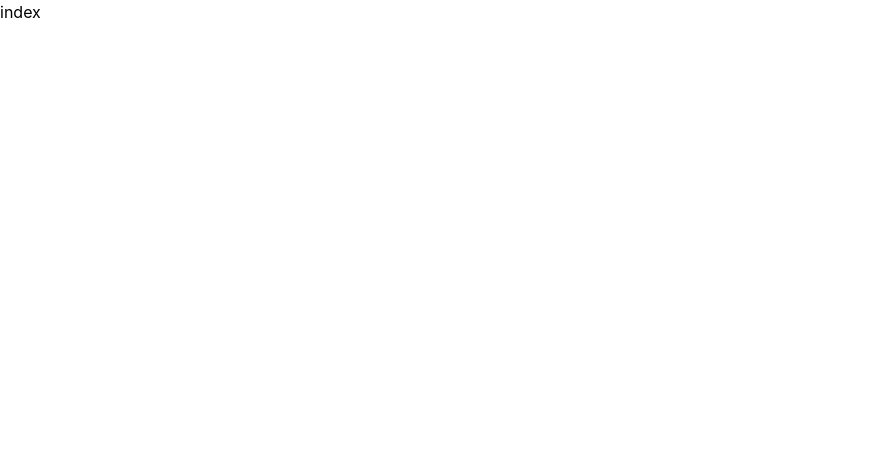
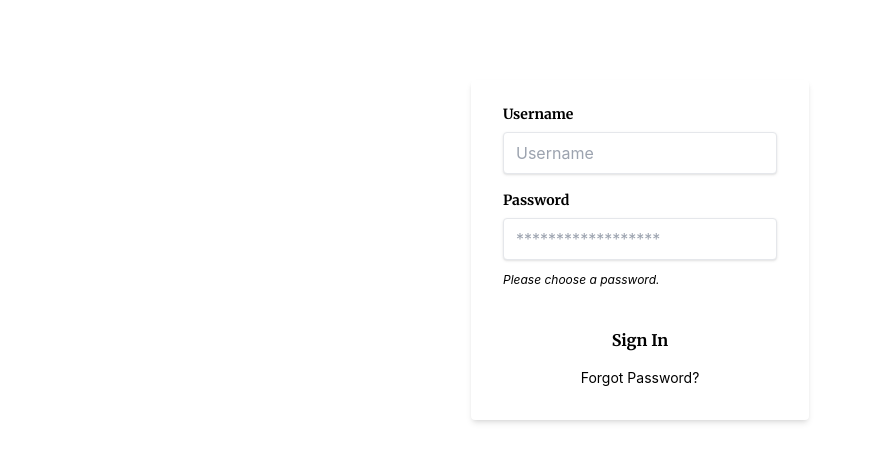
Before and after one commit to iddqdRepo/penkwinEcommerce, a Next.js app: page /login in a window 1280 px wide. Shown: the top 462 px of the page, without its empty margins (0-870 px from the left). Built offline with nearby package versions, Linux system fonts and the light colour scheme.

Commit message:
Added login and dashboard pages

```diff
--- /dev/null
+++ b/pages/dashboard/index.tsx
@@ -0,0 +1,5 @@
+function index() {
+  return <div>Hidden Dashboard</div>;
+}
+
+export default index;
--- a/pages/login/index.tsx
+++ b/pages/login/index.tsx
@@ -1,7 +1,78 @@
-import React from "react";
+import React, { useState } from "react";
+import axios from "axios";
 
-function index() {
-  return <div>index</div>;
+function Index() {
+  const [username, setUsername] = useState<string>("");
+  const [password, setPassword] = useState<string>("");
+
+  const handleLogin = async (
+    e: React.MouseEvent<HTMLButtonElement, MouseEvent>
+  ) => {
+    e.preventDefault();
+
+    const credentials = { username, password };
+
+    const user = await axios.post("/api/auth/login", credentials);
+
+    console.log("user is", user);
+  };
+
+  return (
+    <div className="flex justify-center px-10 py-20">
+      <div className="flex flex-col px-8 pt-6 pb-8 mb-4 bg-white rounded shadow-md">
+        <div className="mb-4">
+          <label
+            className="block mb-2 font-sans text-sm font-bold text-grey-darker"
+            htmlFor="username"
+          >
+            Username
+          </label>
+          <input
+            className="w-full px-3 py-2 border rounded shadow appearance-none text-grey-darker "
+            id="username"
+            type="text"
+            placeholder="Username"
+            value={username}
+            onChange={(e) => {
+              setUsername(e.target.value);
+            }}
+          />
+        </div>
+        <div className="mb-6">
+          <label
+            className="block mb-2 font-sans text-sm font-bold text-grey-darker"
+            htmlFor="password"
+          >
+            Password
+          </label>
+          <input
+            className="w-full px-3 py-2 mb-3 border rounded shadow appearance-none border-red text-grey-darker"
+            id="password"
+            type="password"
+            placeholder="******************"
+            value={password}
+            onChange={(e) => setPassword(e.target.value)}
+          />
+          <p className="text-xs italic text-red">Please choose a password.</p>
+        </div>
+        <div className="flex flex-col items-center justify-between">
+          <button
+            className="w-5/6 px-4 py-4 font-sans font-bold rounded hover:bg-blue-dark text-blue hover:bg-gray-100"
+            type="button"
+            onClick={(e) => handleLogin(e)}
+          >
+            Sign In
+          </button>
+          <a
+            className="inline-block text-sm font-normal align-baseline text-blue hover:text-blue-darker"
+            href="#"
+          >
+            Forgot Password?
+          </a>
+        </div>
+      </div>
+    </div>
+  );
 }
 
-export default index;
+export default Index;
```
